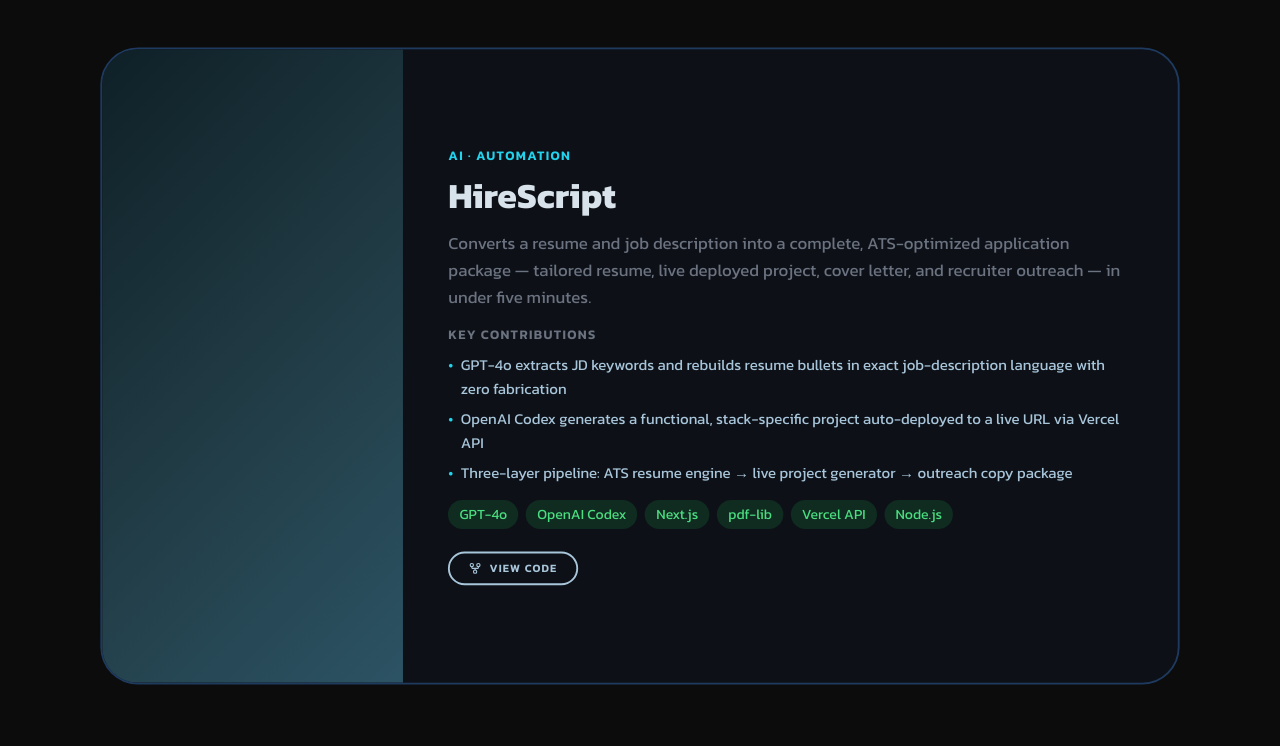
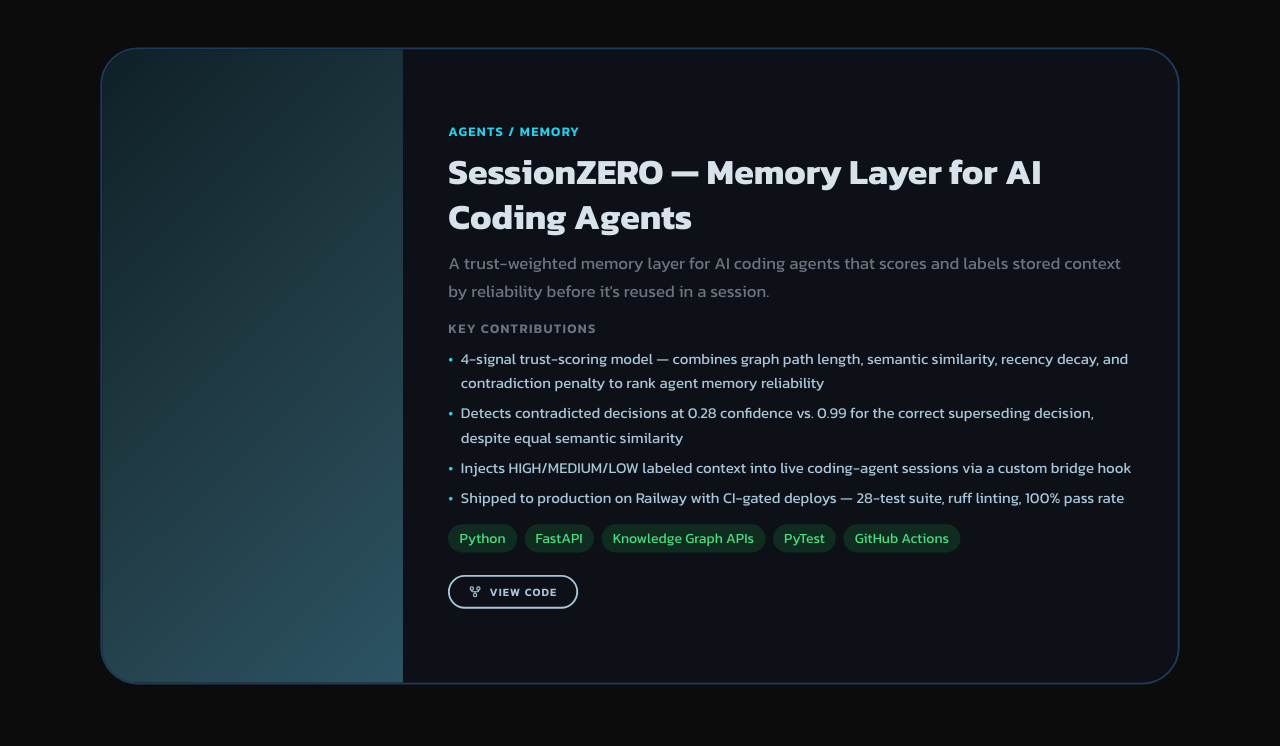
Before and after one commit to Aashritha-2005/Portfolio, a React (Vite) app: page / in a window 1280 px wide. Shown: the part 6680-7426 px from the top of the page. Built offline with nearby package versions, Linux system fonts and the light colour scheme.

Commit message:
Add SessionZERO project card; update availability text in Contact

```diff
--- a/src/components/ContactSection.tsx
+++ b/src/components/ContactSection.tsx
@@ -113,9 +113,9 @@
               <div className="bg-[#111827] border border-[#1e2a3a] rounded-2xl p-5">
                 <div className="flex items-center gap-2 mb-2">
                   <div className="w-2 h-2 rounded-full bg-green-400 animate-pulse" />
-                  <span className="text-sm font-semibold text-[#D7E2EA]">Available for hire</span>
+                  <span className="text-sm font-semibold text-[#D7E2EA]">Available for full-time opportunities</span>
                 </div>
-                <p className="text-xs text-[#6b7280]">Open to internships, research roles, and freelance projects.</p>
+                <p className="text-xs text-[#6b7280]">Open to Software Engineering, ML Engineering, and Applied AI roles.</p>
               </div>
             </div>
           </FadeIn>
--- a/src/components/ProjectsSection.tsx
+++ b/src/components/ProjectsSection.tsx
@@ -29,17 +29,18 @@
     github: 'https://github.com/Aashritha-2005/Finite-Element-Model-Based-Neural-Twin-for-Structural-Dynamics-and-SHM',
   },
   {
-    title: 'HireScript',
-    category: 'AI · Automation',
-    desc: 'Converts a resume and job description into a complete, ATS-optimized application package — tailored resume, live deployed project, cover letter, and recruiter outreach — in under five minutes.',
+    title: 'SessionZERO — Memory Layer for AI Coding Agents',
+    category: 'Agents / Memory',
+    desc: 'A trust-weighted memory layer for AI coding agents that scores and labels stored context by reliability before it\'s reused in a session.',
     contributions: [
-      'GPT-4o extracts JD keywords and rebuilds resume bullets in exact job-description language with zero fabrication',
-      'OpenAI Codex generates a functional, stack-specific project auto-deployed to a live URL via Vercel API',
-      'Three-layer pipeline: ATS resume engine → live project generator → outreach copy package',
+      '4-signal trust-scoring model — combines graph path length, semantic similarity, recency decay, and contradiction penalty to rank agent memory reliability',
+      'Detects contradicted decisions at 0.28 confidence vs. 0.99 for the correct superseding decision, despite equal semantic similarity',
+      'Injects HIGH/MEDIUM/LOW labeled context into live coding-agent sessions via a custom bridge hook',
+      'Shipped to production on Railway with CI-gated deploys — 28-test suite, ruff linting, 100% pass rate',
     ],
-    tech: ['GPT-4o', 'OpenAI Codex', 'Next.js', 'pdf-lib', 'Vercel API', 'Node.js'],
+    tech: ['Python', 'FastAPI', 'Knowledge Graph APIs', 'PyTest', 'GitHub Actions'],
     gradient: 'linear-gradient(135deg, #0f2027 0%, #203a43 50%, #2c5364 100%)',
-    github: 'https://github.com/Aashritha-2005/HireScript',
+    github: 'https://github.com/Aashritha-2005/SessionZERO-agentMemory',
   },
   {
     title: 'RAG Video Analytics Chatbot',
```
